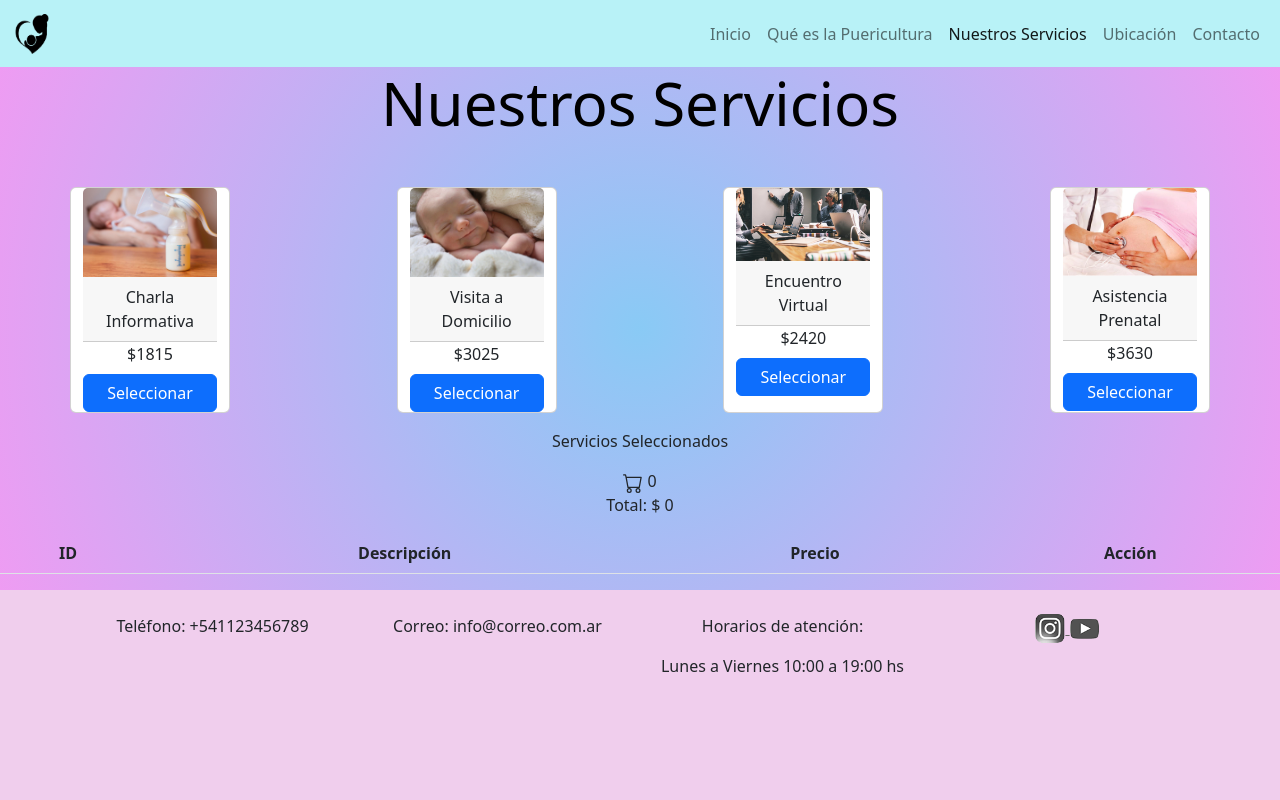
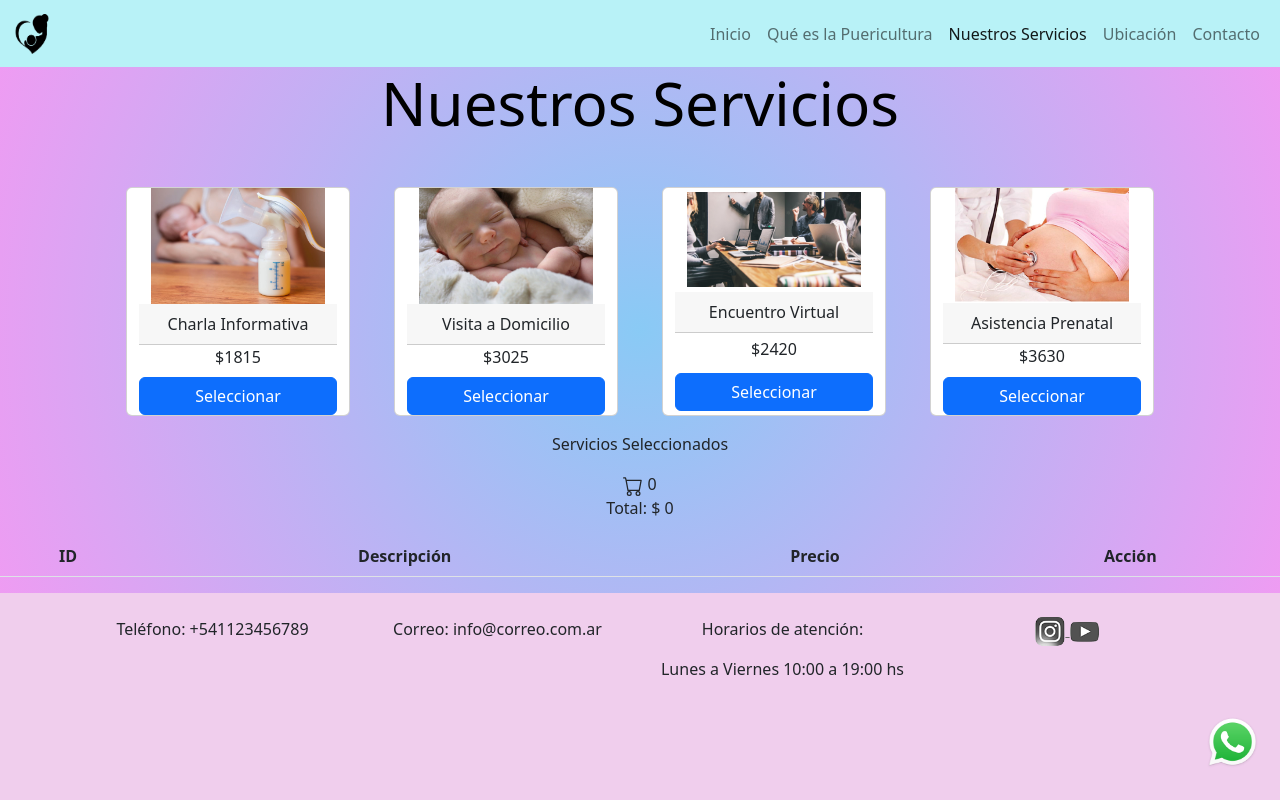
Before and after one commit to jerePerez/puericultura, a website: page pages/servicios.html in a window 1280 px wide. Drawn offline with nearby package versions, Linux system fonts and the light colour scheme.

Commit message:
agregado icono wsp

```diff
--- a/js/servicios.js
+++ b/js/servicios.js
@@ -1,6 +1,7 @@
 let productos = [];
 let carrito = [];
 
+// constructor de productos
 class Productos {
     constructor(id, description, price, img) {
         this.id = id;
@@ -13,19 +14,21 @@ class Productos {
     }
 }
 
+//agregar productos
 productos.push(new Productos(1, "Charla Informativa", 1500, "../assets/img/charla.jpg"));
 productos.push(new Productos(2, "Visita a Domicilio", 2500, "../assets/img/visita.jpg"));
 productos.push(new Productos(3, "Encuentro Virtual", 2000, "../assets/img/encuentro.jpg"));
 productos.push(new Productos(4, "Asistencia Prenatal", 3000, "../assets/img/asistencia.png"));
 
+//crear tarjetas
 function crearHtml(arr) {
     let container = document.querySelector('#container');
     container.innerHTML = ""
     for (const item of arr) {
         item.sumarIva()
         let div = document.createElement("div");
-        div.className = "card col-sm-12 col-md-6 col-lg-3 mb-3 text-center";
-        div.style = "width: 10rem;"
+        div.className = "card col-sm-12 col-md-6 col-lg-3 mb-3 row justify-content-evenly text-center";
+        div.style = "width: 14rem;"
         div.innerHTML = `<img class="card-img-top" src="${item.img}"/>
         <p class = "card-header text-center">${item.description}</p>
         <p class = "card-title text-center">$${item.price}</p>
--- a/pages/servicios.html
+++ b/pages/servicios.html
@@ -58,7 +58,7 @@
 
         <section class="container mt-5 entrada">
 
-            <div id="container" class="row justify-content-between text-center">
+            <div id="container" class="row justify-content-evenly text-center">
                 <!-- acá se agregan las cards -->
             </div>
 
@@ -122,6 +122,9 @@
         </div>
     </footer>
 
+    <a href="https://wa.me/541130077936" target="_blank"> <img alt="Chat en WhatsApp"
+            src="../assets/img/whatsapp_icon.png" class="btn-wsp"></a>
+
     <script src="../js/servicios.js"></script>
 
 </body>
--- a/style.scss
+++ b/style.scss
@@ -41,6 +41,20 @@ main {
     background: map-get($mainStyle, color);
     background: radial-gradient(circle, rgba(63, 199, 251, 0.5802696078431373) 0%, rgba(235, 70, 252, 0.36738445378151263) 100%);
     min-height: map-get($mainStyle, altura);
+}
+
+.btn-wsp {
+    position: fixed;
+    width: 55px;
+    height: 55px;
+    line-height: 55px;
+    bottom: 30px;
+    right: 20px;
+    z-index: 100;
+}
+
+.btn-wsp:hover {
+    filter: grayscale(50%);
 }
 
 @mixin ampliar {
```
Also changed, not shown: index.html (+2 -0 lines), pages/contacto.html (+3 -0 lines), pages/significado.html (+3 -0 lines), pages/ubicacion.html (+3 -0 lines), assets/img/whatsapp_icon.png (added), css/style.css.
